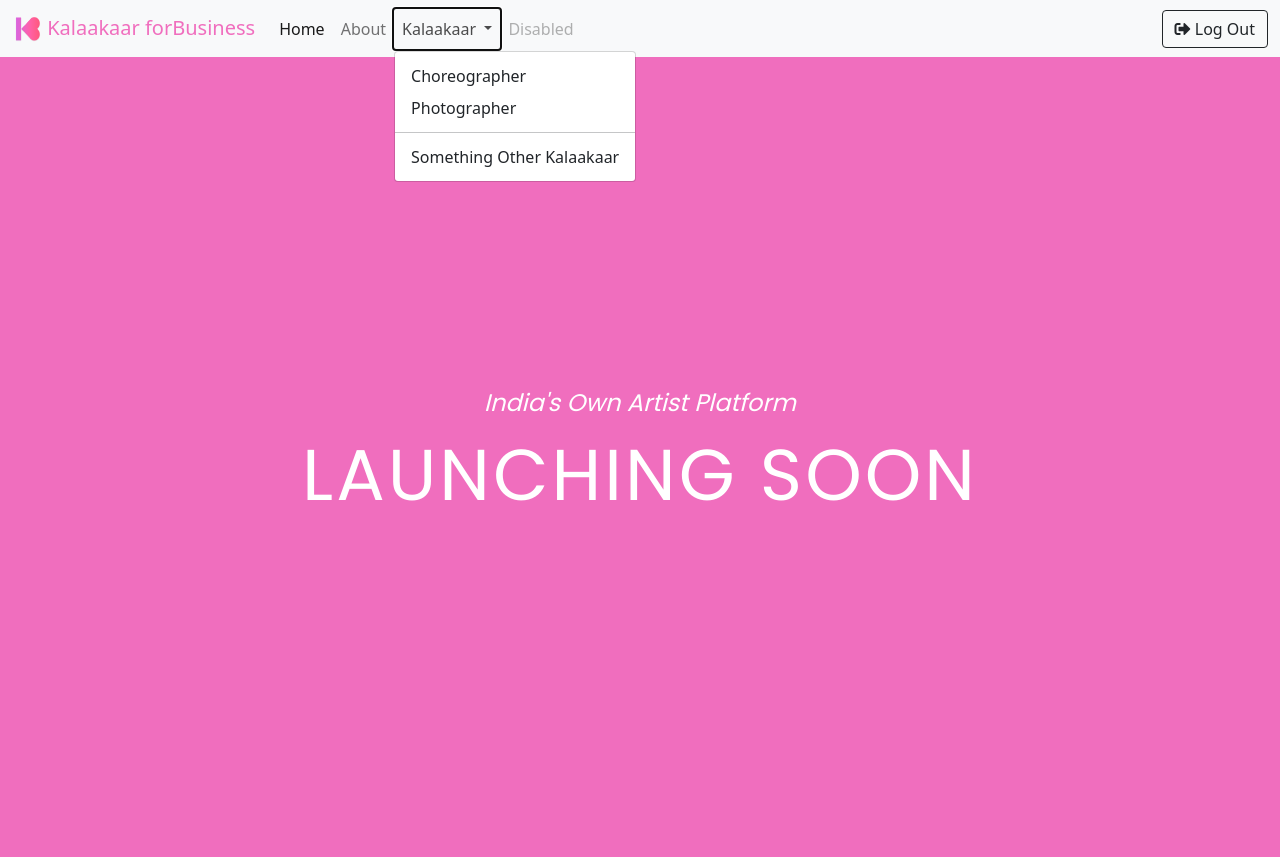
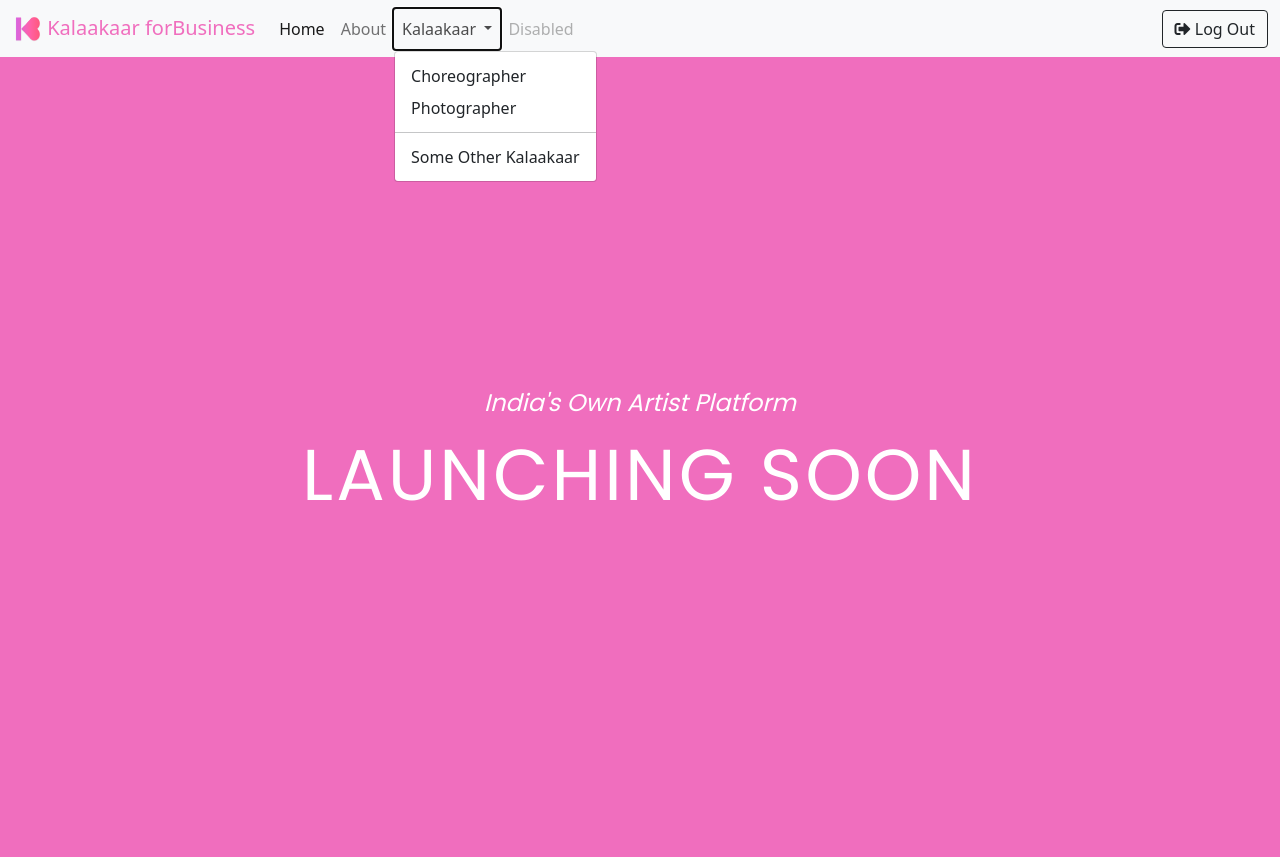
Before and after one commit to AtishKumar98/Kalakar, a Django app: page /home/ in a window 1280 px wide, after a click on "Kalaakaar". Run offline with Django 4.2, Linux system fonts and the light colour scheme; the visitor is signed in with stand-in values (Sample User, id 1).

Commit message:
Commit_for_home2

```diff
--- a/templates/home.html
+++ b/templates/home.html
@@ -82,7 +82,7 @@ background-color: rgb(240, 110, 190);;
                   <li><a class="dropdown-item" href="#">Choreographer</a></li>
                   <li><a class="dropdown-item" href="#">Photographer</a></li>
                   <li><hr class="dropdown-divider"></li>
-                  <li><a class="dropdown-item" href="#">Something Other Kalaakaar</a></li>
+                  <li><a class="dropdown-item" href="#">Some Other Kalaakaar</a></li>
                 </ul>
               </li>
               <li class="nav-item">
```
